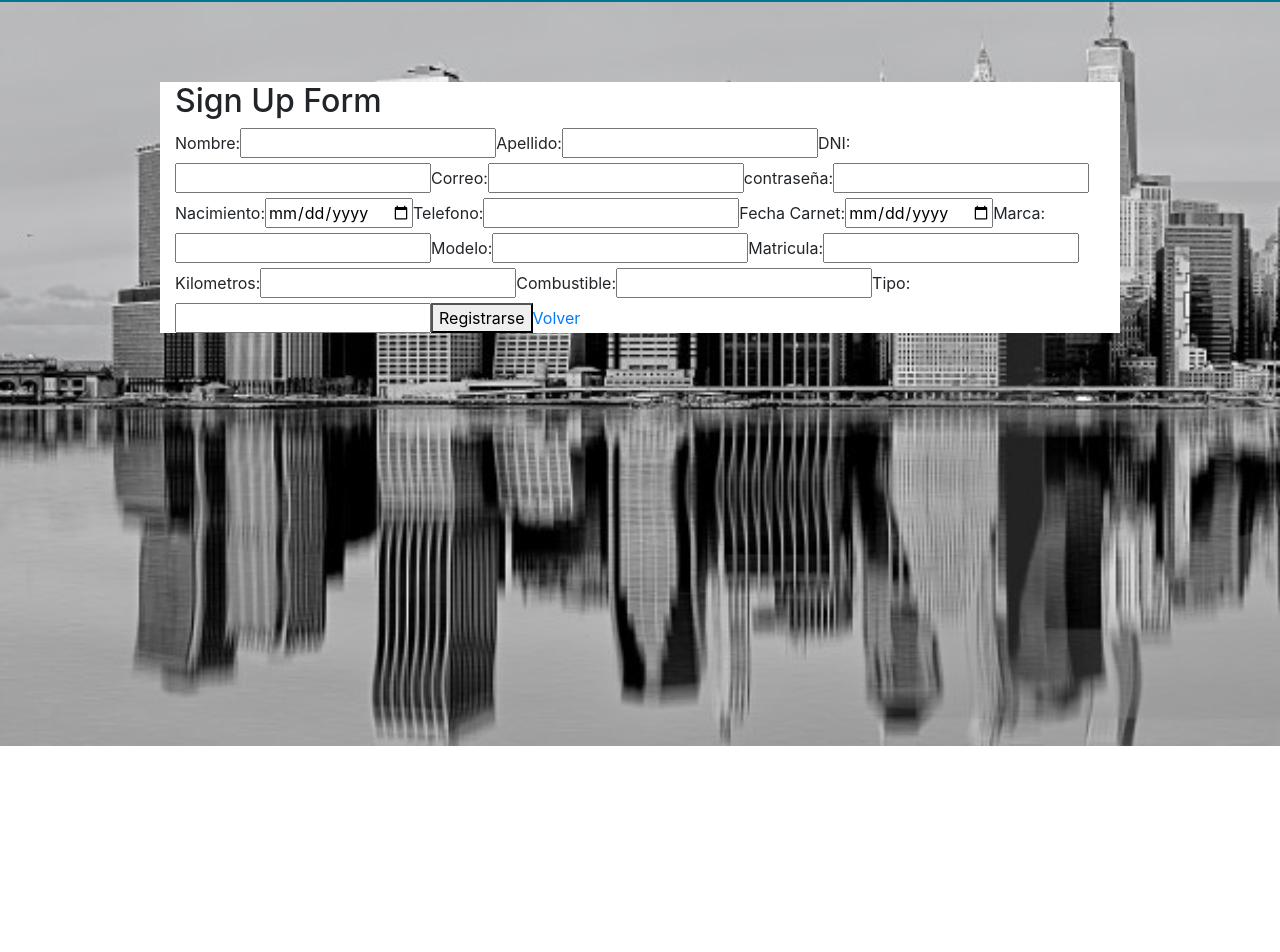
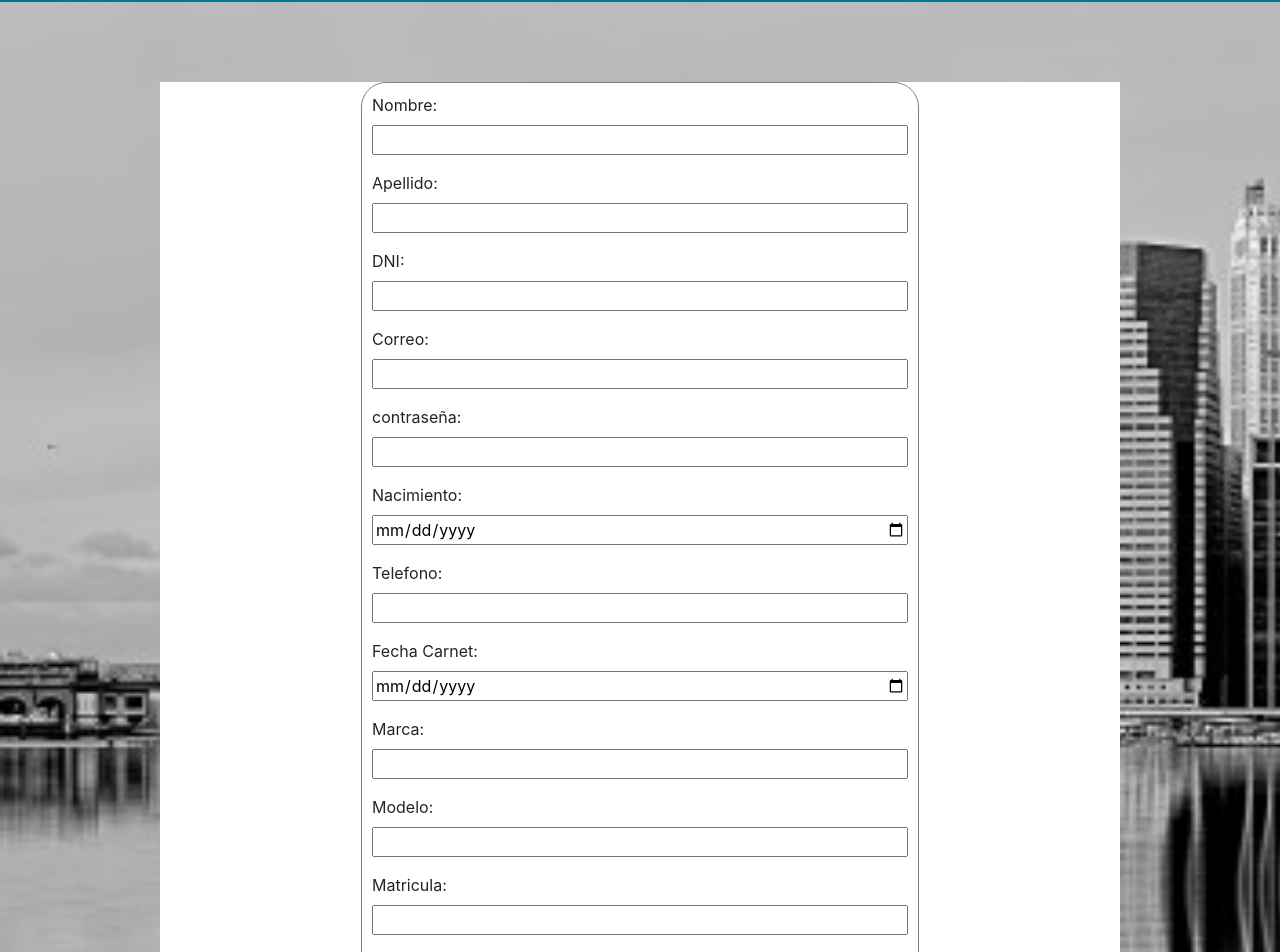
Before and after one commit to AlexanderAlvarezMarques/GS1-Final-Project, a React (Create React App) app: page /signUp in a window 1280 px wide. Shown: the part 54-1006 px from the top of the page. Before the commit the page ends 800 px from the top, so only its background shows below. Built offline with nearby package versions, Linux system fonts and the light colour scheme; no server answers.

Commit message:
Add css comprarSeguro

```diff
--- a/public/index.html
+++ b/public/index.html
@@ -27,11 +27,11 @@
     <title>React App</title>
 
     <!-- JQuery -->
-    <script src="assets/js/jquery-3.5.1.js"></script>
+    <script src="%PUBLIC_URL%/assets/js/jquery-3.5.1.js"></script>
 
     <!-- Bootstrap -->
-    <script src="assets/bootstrap-4.5.3/bootstrap.bundle.min.js"></script>
-    <link rel="stylesheet" href="assets/bootstrap-4.5.3/bootstrap.min.css">
+    <script src="%PUBLIC_URL%/assets/bootstrap-4.5.3/bootstrap.bundle.min.js"></script>
+    <link rel="stylesheet" type="text/css" href="%PUBLIC_URL%/assets/bootstrap-4.5.3/bootstrap.min.css">
 
   </head>
   <body>
--- a/src/App.css
+++ b/src/App.css
@@ -109,15 +109,18 @@ body {
 }
 
 /* Contract insuarance */
-
 .payment-type input {
     display: inline;
 }
 
 /* Estimate price */
-
 .estimate_price .plan {
     display: inline;
+}
+
+/* Contract insuarance */
+.contract_insuarance {
+    width: 100%;
 }
 
 @media screen and (min-width: 549px) {
@@ -169,6 +172,12 @@ body {
     .estimate_price .license_date {
         width: 45%;
         margin-left: auto;
+    }
+
+    /* Contract insuarance */
+    .contract_insuarance {
+        width: 50%;
+        margin: 0 auto;
     }
 }
 
--- a/src/componentes/ContratarSeguro.js
+++ b/src/componentes/ContratarSeguro.js
@@ -1,4 +1,4 @@
-import React , { useState } from 'react';
+import React , { Fragment, useState } from 'react';
 import PayTarjet from './PayTarjet'
 import Paypal from './Paypal'
 import { useParams } from 'react-router-dom';
@@ -7,9 +7,8 @@ const ContratarSeguro = () => {
 
     // state para los campos del formulario
     const [data, setData] = useState({
-      tipo : 'tarjeta',
+      tipo : 'tarjeta'
     });
-
 
     //obtengo el id de la url
     const { id } = useParams()
@@ -18,7 +17,7 @@ const ContratarSeguro = () => {
     console.log('path es ', path);
 
 
-    const {tipo} = data
+    const {tipo} = data;
 
     // actualizar campos del formulario
     const actualizarState = e => {
@@ -30,12 +29,10 @@ const ContratarSeguro = () => {
 
 
     return(
-        <>
-            <h1>Contratar seguro</h1>
-            <h2>Forma de pago:</h2>
+        <Fragment>
 
-            <div>
-
+            <div class="contract_insuarance py-2">
+                <h3>Forma de pago:</h3>
                 <input
                     type="radio"
                     name="tipo"
@@ -51,11 +48,15 @@ const ContratarSeguro = () => {
                     value="paypal"
                     checked={tipo === "paypal"}
                     onChange={actualizarState}
+                    class="ml-2"
                 />
                 Paypal
+
+                <hr/>
+
+                {tipo === 'tarjeta'  ? <PayTarjet idSeguro={id}/> : <Paypal  idSeguro={id}/>}
             </div>
-            {tipo === 'tarjeta'  ? <PayTarjet idSeguro={id}/> : <Paypal  idSeguro={id}/>}
-        </>
+        </Fragment>
     )
 };
 export default ContratarSeguro ;
--- a/src/componentes/SignUp.js
+++ b/src/componentes/SignUp.js
@@ -1,6 +1,6 @@
 import React, { Fragment, useState } from 'react';
-import { Link, useHistory} from 'react-router-dom';
-import {auth, firestore} from '../firebaseConfig';
+import { Link, useHistory } from 'react-router-dom';
+import { auth, firestore } from '../firebaseConfig';
 
 const db = firestore;
 
@@ -11,18 +11,18 @@ const SignUp = () => {
 
     // estado que tiene el usuario
     const [user, setUser] = useState({
-        nombre : '',
-        apellido : '',
-        dni : '',
-        correo : '',
-        contraseña : '',
+        nombre: '',
+        apellido: '',
+        dni: '',
+        correo: '',
+        contraseña: '',
         telefono: '',
-        fechaCarnet : '',
-        nacimiento : '',
+        fechaCarnet: '',
+        nacimiento: '',
         vehiculos: [],
-        incidencias : [],
+        incidencias: [],
         reclamaciones: [],
-        pagos:[]
+        pagos: []
     })
 
     //estado para el vehiculo
@@ -42,19 +42,19 @@ const SignUp = () => {
     const actualizarState = e => {
         setUser({
             ...user,
-            [e.target.name] : e.target.value
+            [e.target.name]: e.target.value
         })
     }
 
     const actualizarCoche = e => {
         setCar({
             ...car,
-            [e.target.name] : e.target.value
+            [e.target.name]: e.target.value
         })
     }
     //objeto que contiene todas las variables que necesitamos
-    const {nombre,apellido,dni,correo,fechaCarnet,contraseña,nacimiento,telefono} = user;
-    const {marca,modelo,kilometros,tipo,combustible,matricula} = car;
+    const { nombre, apellido, dni, correo, fechaCarnet, contraseña, nacimiento, telefono } = user;
+    const { marca, modelo, kilometros, tipo, combustible, matricula } = car;
 
 
     const checkEmptyValues = () => {
@@ -79,7 +79,7 @@ const SignUp = () => {
         e.preventDefault()
 
         //validar que los campos no esten vacios
-        if (checkEmptyValues()){
+        if (checkEmptyValues()) {
             actualizarError(true);
             return;
         }
@@ -114,106 +114,146 @@ const SignUp = () => {
 
 
     //HTML
-return(
+    return (
         <>
-        <h2>Sign Up Form</h2>
-        { error ? <p>Todos los campos deben estar rellenos</p> : null }
+            { error ? <p>Todos los campos deben estar rellenos</p> : null}
             <form
                 onSubmit={registrar}
+                class="register"
             >
+                <div class="form-group">
                     <label>Nombre: </label>
                     <input
                         type="text"
                         name="nombre"
                         onChange={actualizarState}
                     />
+                </div>
+
+                <div class="form-group">
                     <label>Apellido: </label>
                     <input
                         type="text"
                         name="apellido"
                         onChange={actualizarState}
-            />
+                    /></div>
+
+                <div class="form-group">
                     <label>DNI: </label>
                     <input
                         type="text"
                         name="dni"
                         onChange={actualizarState}
                     />
+                </div>
+
+                <div class="form-group">
                     <label>Correo: </label>
                     <input
                         type="text"
                         name="correo"
                         onChange={actualizarState}
                     />
+                </div>
+
+                <div class="form-group">
                     <label>contraseña: </label>
                     <input
                         type="password"
                         name="contraseña"
                         onChange={actualizarState}
                     />
+                </div>
+
+                <div class="form-group">
                     <label>Nacimiento: </label>
                     <input
                         type="date"
                         name="nacimiento"
                         onChange={actualizarState}
                     />
+                </div>
 
+                <div class="form-group">
                     <label>Telefono: </label>
                     <input
                         type="number"
                         name="telefono"
                         onChange={actualizarState}
                     />
+                </div>
+
+                <div class="form-group">
                     <label>Fecha Carnet: </label>
                     <input
                         type="date"
                         name="fechaCarnet"
                         onChange={actualizarState}
                     />
+                </div>
+
+                <div class="form-group">
                     <label>Marca: </label>
                     <input
                         type="text"
                         name="marca"
                         onChange={actualizarCoche}
                     />
+                </div>
 
+                <div class="form-group">
                     <label>Modelo: </label>
                     <input
                         type="text"
                         name="modelo"
                         onChange={actualizarCoche}
                     />
+                </div>
+
+                <div class="form-group">
                     <label>Matricula: </label>
                     <input
                         type="text"
                         name="matricula"
                         onChange={actualizarCoche}
                     />
+                </div>
+
+                <div class="form-group">
                     <label>Kilometros: </label>
                     <input
                         type="number"
                         name="kilometros"
                         onChange={actualizarCoche}
                     />
+                </div>
+
+                <div class="form-group">
                     <label>Combustible: </label>
                     <input
                         type="text"
                         name="combustible"
                         onChange={actualizarCoche}
                     />
+                </div>
+
+                <div class="form-group">
                     <label>Tipo: </label>
                     <input
                         type="text"
                         name="tipo"
                         onChange={actualizarCoche}
                     />
+                </div>
+
+                <div class="form-group">
                     <button
                         type="submit"
+                        class="btn btn-primary submit"
                     >Registrarse</button>
-
-<Link to={"/"}>Volver</Link>
+                </div>
             </form>
         </>
     );
 }
-export default SignUp ;
+export default SignUp;
```
Also changed, not shown: src/componentes/PayTarjet.js (+44 -34 lines), src/componentes/Paypal.js (+28 -23 lines). Lines whose indentation alone changed are shown as unchanged.
